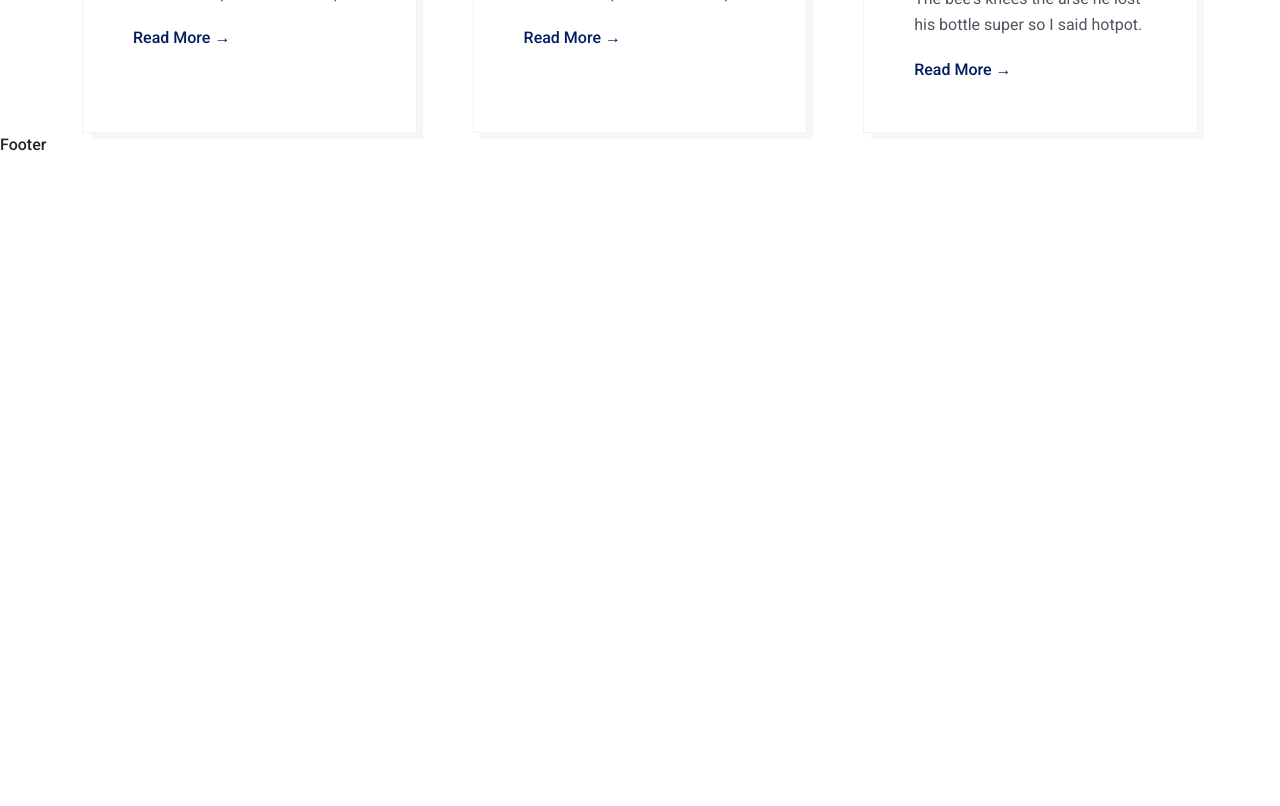
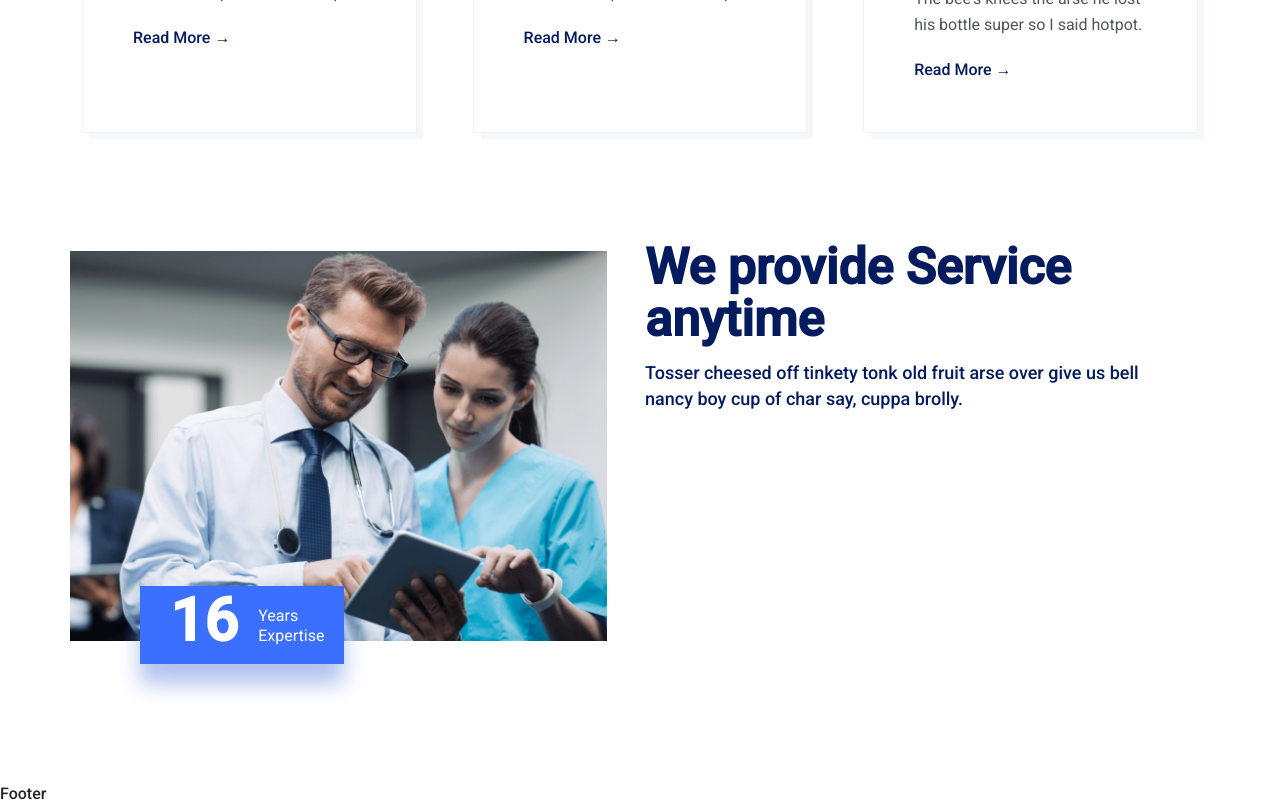
Before and after one commit to grekuu/medical-service, a React (Vite) app: page / in a window 1280 px wide. Shown: the part 1300-2106 px from the top of the page. Before the commit the page ends 1457 px from the top, so only its background shows below. Built offline with nearby package versions, Linux system fonts and the light colour scheme.

Commit message:
feat(ProvideService): Image and overlay

```diff
--- a/src/pages/Home/Home.tsx
+++ b/src/pages/Home/Home.tsx
@@ -1,3 +1,5 @@
+import { Container } from "react-bootstrap";
+import ProvideService from "../components/ProvideService/ProvideService";
 import SpecialService from "../components/SpecialService/SpecialService";
 import "./home.scss";
 
@@ -5,7 +7,7 @@ const Home = () => {
   return (
     <div className="home-container">
       <div className="banner">
-        <div className="banner-content">
+        <Container className="banner-content">
           <div className="banner-left">
             <h1>Get Quick Medical Service</h1>
             <p>
@@ -15,9 +17,10 @@ const Home = () => {
             <button>Explore More &#8594;</button>
           </div>
           <div className="banner-right"></div>
-        </div>
+        </Container>
       </div>
       <SpecialService />
+      <ProvideService />
     </div>
   );
 };
--- a/src/pages/Home/home.scss
+++ b/src/pages/Home/home.scss
@@ -9,11 +9,9 @@
 
     .banner-content {
       max-width: 100%;
-      width: 1200px;
-      margin-right: auto;
-      margin-left: auto;
+      width: 1330px;
       display: flex;
-      padding: 110px 15px 0px 15px;
+      padding-top: 110px;
 
       .banner-left {
         width: 610px;
--- /dev/null
+++ b/src/pages/components/ProvideService/ProvideService.tsx
@@ -0,0 +1,28 @@
+import { Container } from "react-bootstrap";
+import "./provideService.scss";
+
+const ProvideService = () => {
+  return (
+    <Container className="provide-service-container">
+      <div className="provide-service-left">
+        <img src="/img_counter.png" alt="img_counter" />
+        <div className="expertise-years">
+          <h3>16</h3>
+          <p>
+            Years <br />
+            Expertise
+          </p>
+        </div>
+      </div>
+      <div className="provide-service-right">
+        <h2>We provide Service anytime</h2>
+        <p>
+          Tosser cheesed off tinkety tonk old fruit arse over give us bell nancy
+          boy cup of char say, cuppa brolly.
+        </p>
+      </div>
+    </Container>
+  );
+};
+
+export default ProvideService;
--- /dev/null
+++ b/src/pages/components/ProvideService/provideService.scss
@@ -0,0 +1,67 @@
+.provide-service-container {
+  width: 100%;
+  padding: 118px 0px 118px 0px;
+  display: flex;
+
+  .provide-service-left {
+    width: 50%;
+    padding-right: 5px;
+
+    img {
+      z-index: 1;
+      width: 95%;
+    }
+
+    .expertise-years {
+      margin: -55px 0px 0px 70px;
+      padding: 20px 20px 18px 30px;
+      background-color: #3a6fff;
+      box-shadow: 0px 20px 20px 0px
+        rgba(0.9999999999999956, 55.000000000000085, 201.00000000000003, 0.3);
+      z-index: 2;
+      display: flex;
+      align-items: center;
+      justify-content: center;
+      position: relative;
+      width: fit-content;
+
+      h3 {
+        color: #ffffff;
+        text-shadow: 0px 0px 10px rgba(0, 0, 0, 0);
+        margin: -10px 20px 0px 0px;
+        font-size: 60px;
+        font-weight: 700;
+        line-height: 26px;
+      }
+
+      p {
+        color: #ffffff;
+        font-size: 16px;
+        font-weight: 400;
+        line-height: 20px;
+        margin: 0px 0px 0px 0px;
+      }
+    }
+  }
+
+  .provide-service-right {
+    width: 50%;
+    padding-left: 5px;
+
+    h2 {
+      color: #041c5e;
+      margin: -10px 118px 15px 0px;
+      font-size: 50px;
+      font-weight: 700;
+      line-height: 52px;
+    }
+
+    p {
+      color: #041c5e;
+      font-size: 18px;
+      font-weight: 500;
+      line-height: 26px;
+      margin: 0px 30px 0px 0px;
+    }
+  }
+}
```
Also changed, not shown: public/img_counter.png (added).
